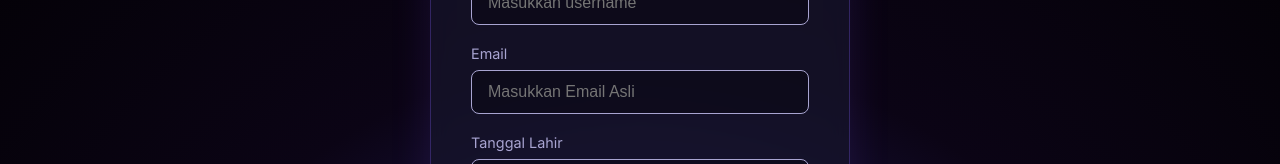
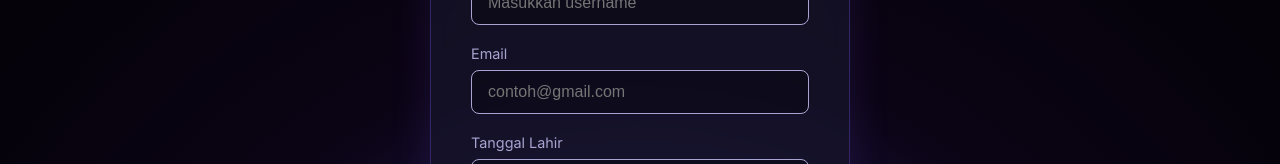
Before and after one commit to portoflowid-hub/frontend, a Next.js app: page /register in a window 1280 px wide. Shown: the part 289-453 px from the top of the page. Built offline with nearby package versions, Linux system fonts and the light colour scheme.

Commit message:
Update register.js

```diff
--- a/src/pages/register.js
+++ b/src/pages/register.js
@@ -92,7 +92,7 @@ const RegisterPage = () => {
                 onChange={(e) => setEmail(e.target.value)}
                 className={styles.input}
                 required
-                placeholder="Masukkan Email Asli"
+                placeholder="contoh@gmail.com"
               />
             </div>
 
```
